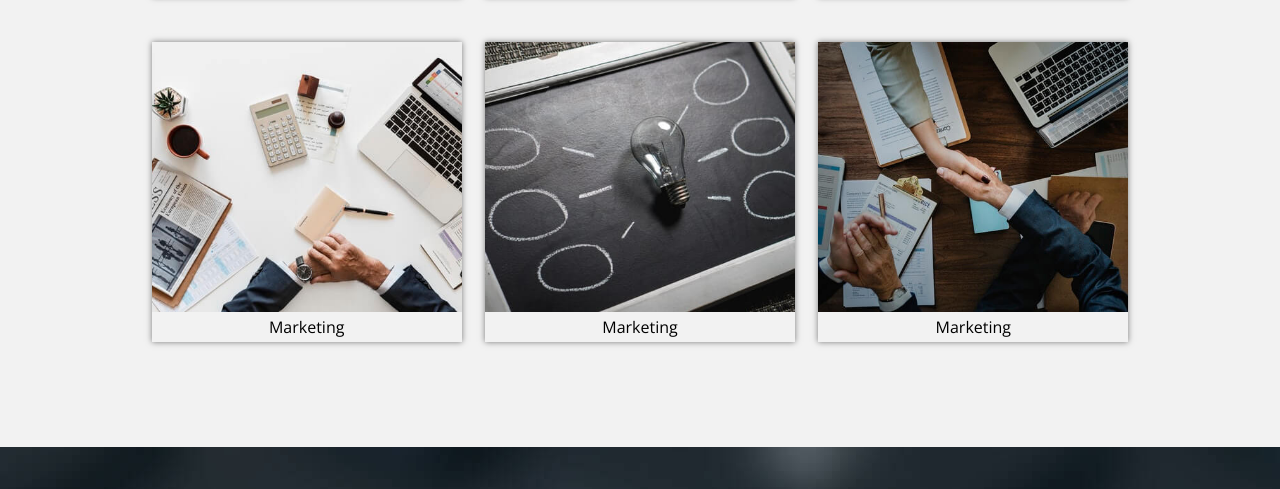
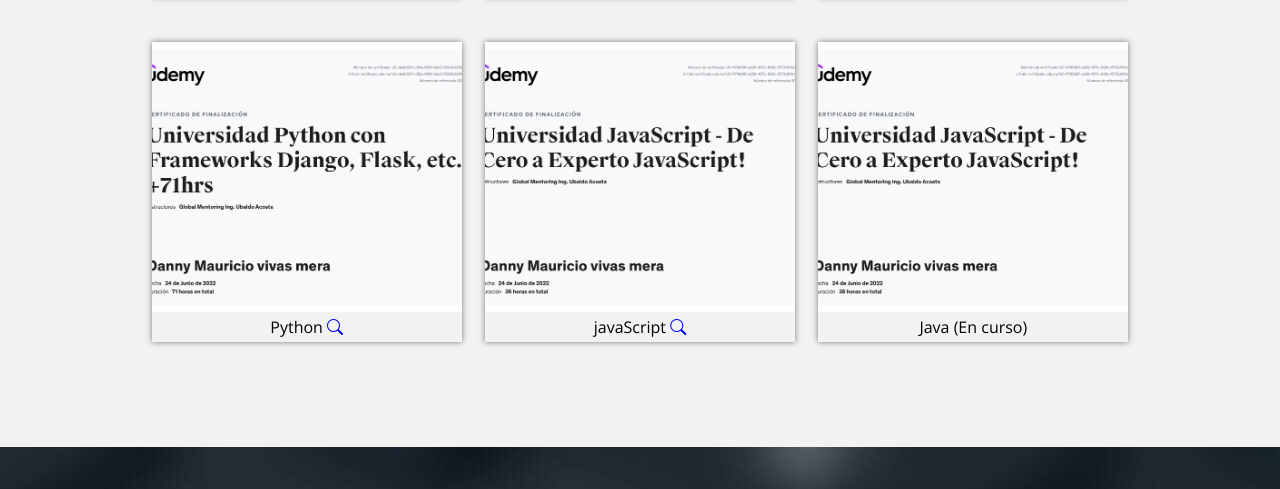
Before and after one commit to dnn-coder/Agencia, a plain HTML site: page index.html in a window 1280 px wide. Shown: the part 2708-3197 px from the top of the page. Drawn offline with nearby package versions, Linux system fonts and the light colour scheme.

Commit message:
certificados

```diff
--- a/index.html
+++ b/index.html
@@ -108,7 +108,7 @@
             <li class="filter active" data-nombre="todos">Todos</li>
             <li class="filter" data-nombre="diseño">Diseño</li>
             <li class="filter" data-nombre="programacion">Programacion</li>
-            <li class="filter" data-nombre="marketing">Marketing</li>
+            <li class="filter" data-nombre="marketing">Certificados</li>
           </ul>
         </div>
         <div class="galeria-work">
@@ -164,26 +164,32 @@
                 </div>
                 <div class="cont-work marketing">
                     <div class="img-work">
-                        <img src="img/marketing1.jpeg" alt="" />
+                        <img src="img/Python.jpg" alt="" />
                     </div>
                     <div class="textos-work">
-                        <h4>Marketing</h4>
+                        <h4>
+                            Python
+                            <a href="./img/Python.jpg"><i class="bi bi-search"></i></a>
+                        </h4>
                     </div>
                 </div>
                 <div class="cont-work marketing">
                     <div class="img-work">
-                        <img src="img/marketing2.jpeg" alt="" />
+                        <img src="img/javaScript.jpg" alt="" />
                     </div>
                     <div class="textos-work">
-                        <h4>Marketing</h4>
+                        <h4>
+                            javaScript
+                            <a href="./img/javaScript.jpg"><i class="bi bi-search"></i></a>
+                        </h4>
                     </div>
                 </div>
                 <div class="cont-work marketing">
                     <div class="img-work">
-                        <img src="img/marketing3.jpeg" alt="" />
+                        <img src="img/javaScript.jpg" alt="" />
                     </div>
                     <div class="textos-work">
-                        <h4>Marketing</h4>
+                        <h4>Java (En curso)</h4>
                     </div>
                 </div>
             </div>
```
Also changed, not shown: img/Python.jpg (added), img/javaScript.jpg (added), img/marketing1.jpeg (deleted), img/marketing2.jpeg (deleted), img/marketing3.jpeg (deleted).
